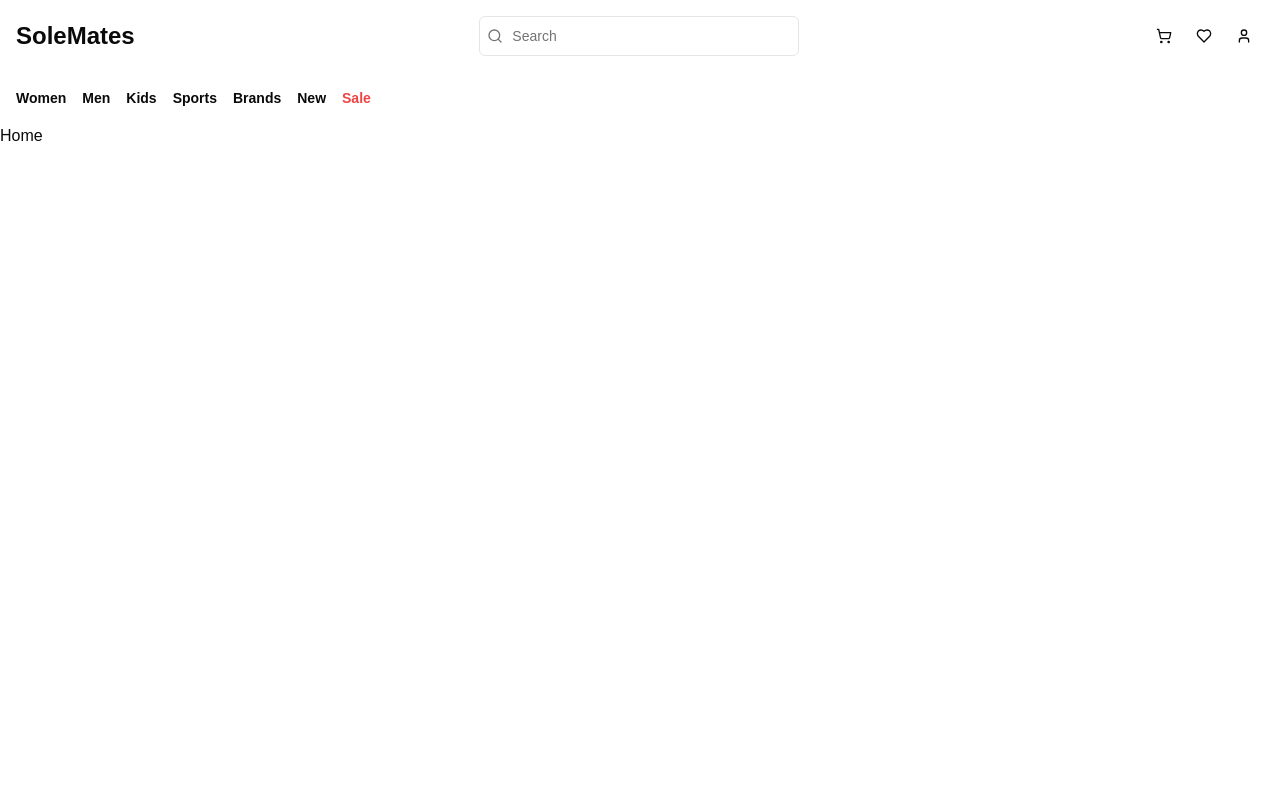
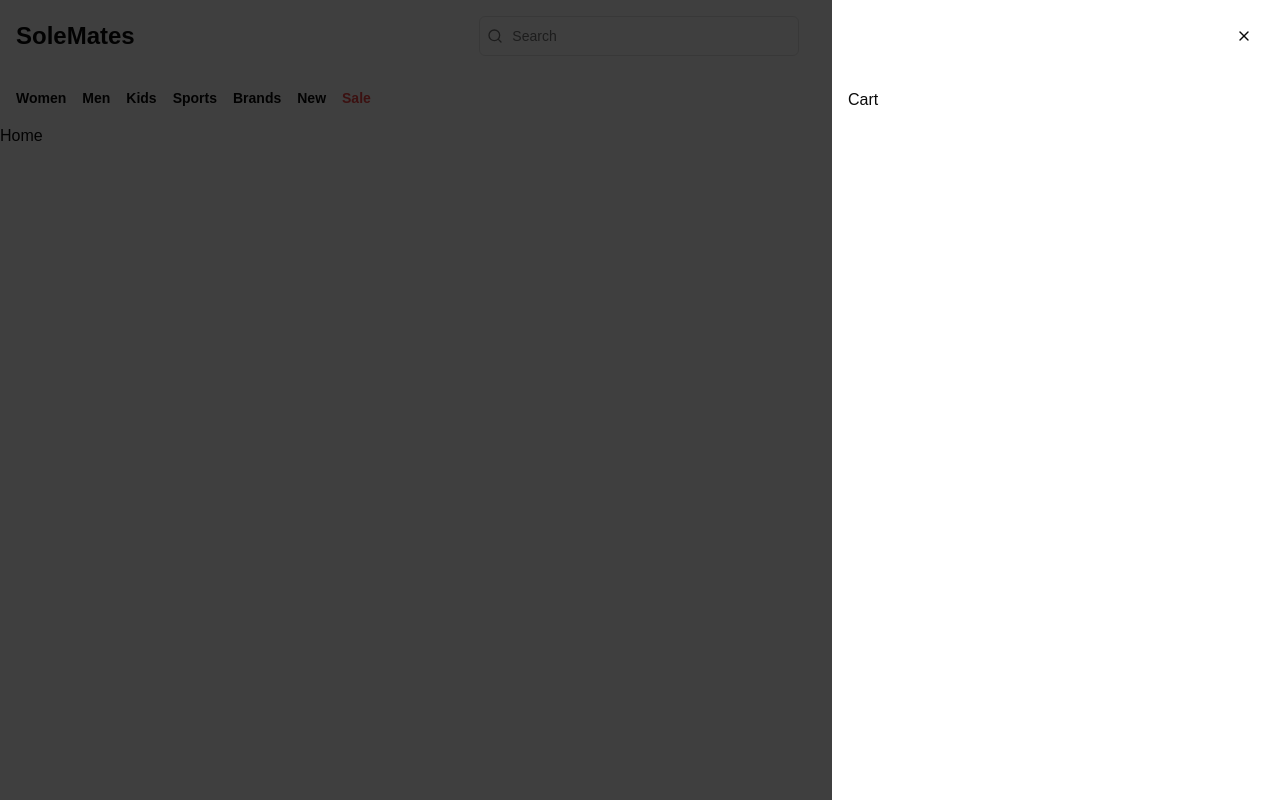
Before and after one commit to Berget1411/e-commerce, a Next.js app in the folder frontend/: page / in a window 1280 px wide. Both pictures are taken after a click on the button 1164 px from the left and 36 px from the top of the page. Built offline with nearby package versions, Linux system fonts and the light colour scheme.

Commit message:
add drawer for search and cart

```diff
--- /dev/null
+++ b/frontend/components/ui/drawer.tsx
@@ -0,0 +1,33 @@
+import { motion } from "framer-motion";
+import { Button } from "./button";
+import { LuX } from "react-icons/lu";
+
+export default function Drawer({
+  children,
+  isOpen,
+  onClose,
+}: {
+  children: React.ReactNode;
+  isOpen: boolean;
+  onClose: () => void;
+}) {
+  return (
+    <>
+      <motion.div
+        initial={{ x: "100%" }}
+        animate={{ x: isOpen ? "0" : "100%" }}
+        exit={{ x: "100%" }}
+        transition={{ bounce: false }}
+        className="fixed bottom-0 right-0 top-0 z-50 w-full max-w-md bg-background"
+      >
+        <div className="flex items-center justify-end p-4">
+          <Button variant="ghost" size="icon" onClick={onClose}>
+            <LuX className="h-4 w-4" />
+          </Button>
+        </div>
+        {children}
+      </motion.div>
+      <div className="fixed inset-0 z-40 bg-black/50" onClick={onClose} />
+    </>
+  );
+}
--- a/frontend/components/ui/navbar/index.tsx
+++ b/frontend/components/ui/navbar/index.tsx
@@ -1,11 +1,11 @@
 "use client";
 import { useState } from "react";
-import { Input } from "@/components/ui/input";
 import { LuSearch, LuUser, LuShoppingCart, LuHeart } from "react-icons/lu";
 import { Button } from "../button";
 import Link from "next/link";
 import { cn } from "@/lib/utils";
-
+import Drawer from "../drawer";
+import SearchInput from "./search-input";
 const tabs = [
   {
     label: "Women",
@@ -38,13 +38,11 @@ const tabs = [
 ];
 
 export default function Navbar() {
-  const [search, setSearch] = useState("");
-  const handleSearch = (e: React.FormEvent<HTMLFormElement>) => {
-    e.preventDefault();
-    console.log(search);
-  };
+  const [isDrawerOpen, setIsDrawerOpen] = useState<string | false>(false);
+
   return (
-    <header className="sticky top-0 z-50 bg-background">
+    <>
+      <header className="sticky top-0 z-30 bg-background">
         <div className="flex items-center justify-between p-4">
           <Link
             href="/"
@@ -52,28 +50,21 @@ export default function Navbar() {
           >
             SoleMates
           </Link>
-        <form
-          action=""
-          onSubmit={handleSearch}
-          className="w-full max-w-xs max-sm:hidden"
+          <SearchInput />
+          <div>
+            <Button
+              variant="ghost"
+              size="icon"
+              className="sm:hidden"
+              onClick={() => setIsDrawerOpen("search")}
             >
-          <div className="relative">
-            <LuSearch className="absolute left-2 top-1/2 -translate-y-1/2 text-muted-foreground" />
-            <Input
-              type="text"
-              placeholder="Search"
-              value={search}
-              onChange={(e) => setSearch(e.target.value)}
-              className="w-full pl-8 pr-4"
-              aria-label="Search"
-            />
-          </div>
-        </form>
-        <div>
-          <Button variant="ghost" size="icon" className="sm:hidden">
               <LuSearch />
             </Button>
-          <Button variant="ghost" size="icon">
+            <Button
+              variant="ghost"
+              size="icon"
+              onClick={() => setIsDrawerOpen("cart")}
+            >
               <LuShoppingCart />
             </Button>
             <Button variant="ghost" size="icon">
@@ -99,5 +90,24 @@ export default function Navbar() {
           ))}
         </div>
       </header>
+      {isDrawerOpen && (
+        <Drawer
+          isOpen={isDrawerOpen === "search"}
+          onClose={() => setIsDrawerOpen(false)}
+        >
+          <div className="p-4">
+            <SearchInput drawer={true} />
+          </div>
+        </Drawer>
+      )}
+      {isDrawerOpen && (
+        <Drawer
+          isOpen={isDrawerOpen === "cart"}
+          onClose={() => setIsDrawerOpen(false)}
+        >
+          <div className="p-4">Cart</div>
+        </Drawer>
+      )}
+    </>
   );
 }
--- /dev/null
+++ b/frontend/components/ui/navbar/search-input.tsx
@@ -0,0 +1,31 @@
+"use client";
+import { useState } from "react";
+import { LuSearch } from "react-icons/lu";
+import { Input } from "../input";
+import { cn } from "@/lib/utils";
+export default function SearchInput({ drawer }: { drawer: boolean }) {
+  const [search, setSearch] = useState("");
+  const handleSearch = (e: React.FormEvent<HTMLFormElement>) => {
+    e.preventDefault();
+    console.log(search);
+  };
+  return (
+    <form
+      action=""
+      onSubmit={handleSearch}
+      className={cn("w-full", !drawer && "max-w-xs max-sm:hidden")}
+    >
+      <div className="relative">
+        <LuSearch className="absolute left-2 top-1/2 -translate-y-1/2 text-muted-foreground" />
+        <Input
+          type="text"
+          placeholder="Search"
+          value={search}
+          onChange={(e) => setSearch(e.target.value)}
+          className="w-full pl-8 pr-4"
+          aria-label="Search"
+        />
+      </div>
+    </form>
+  );
+}
```
Lines whose indentation alone changed are shown as unchanged.
